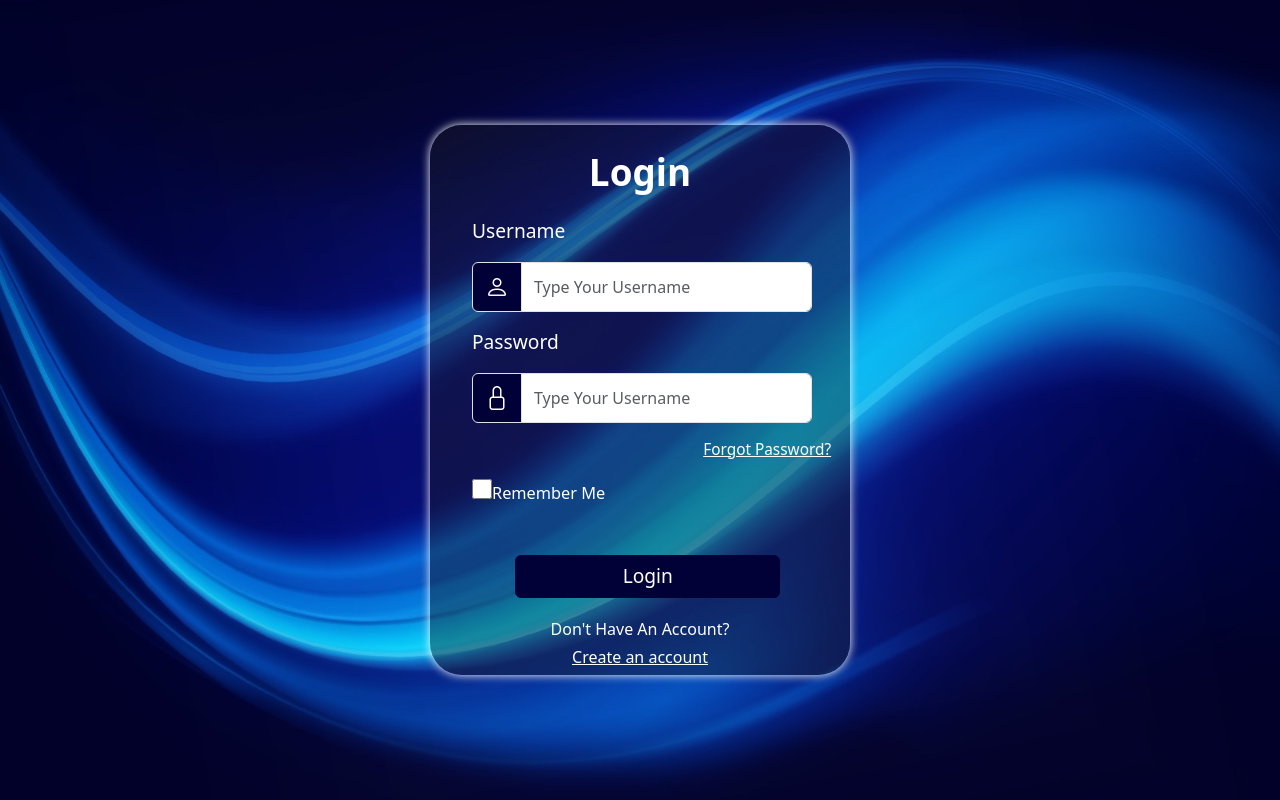
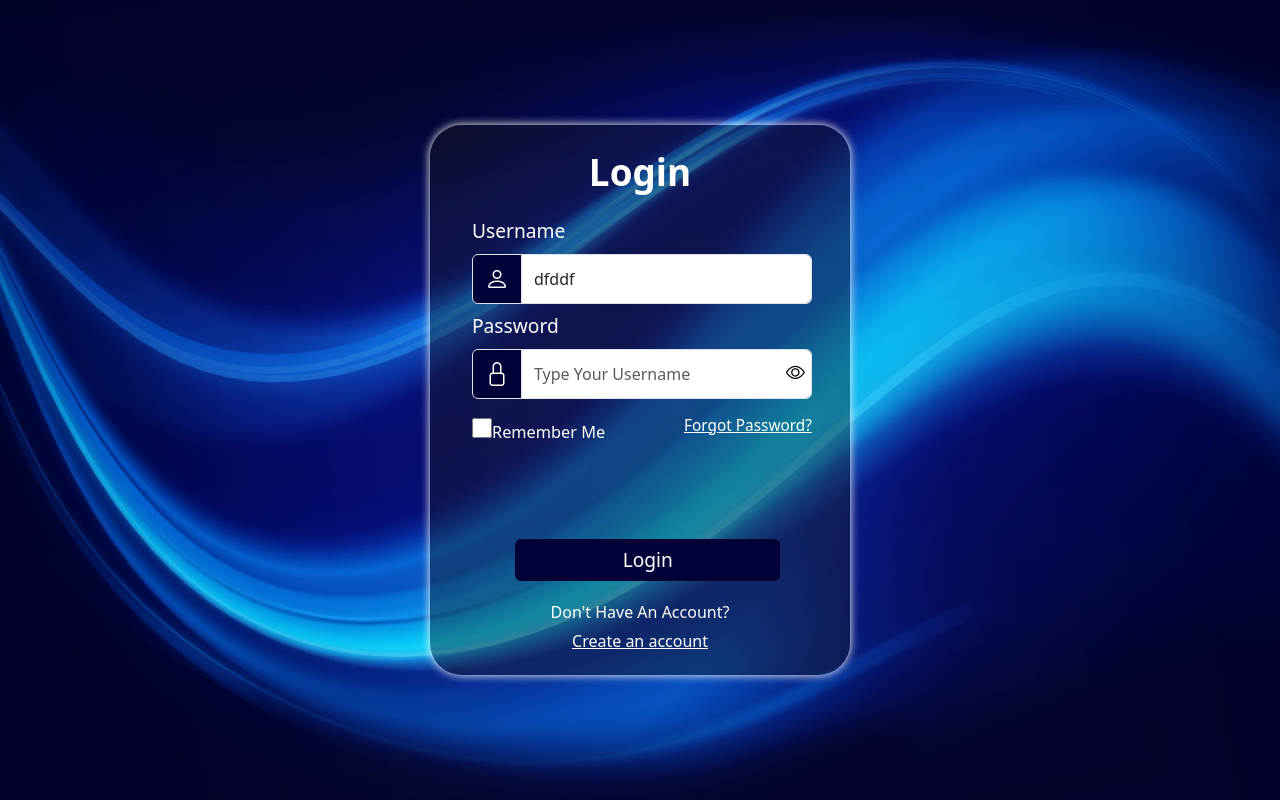
Before and after one commit to cohenitamar/AP2-ass2, a React (Create React App) app: page / in a window 1280 px wide. Built offline with nearby package versions, Linux system fonts and the light colour scheme.

Commit message:
updatedLogin&register

```diff
--- a/src/LoginComponent/AccountsDatabase.js
+++ b/src/LoginComponent/AccountsDatabase.js
@@ -1,4 +1,9 @@
-const AccountsDatabase = {}
+const AccountsDatabase = {
+    'oriard5': {password: '1111', first_name:"Ori", last_name: "Arad"},
+    'itamar248': {password: '2222', first_name:"Itamar", last_name: "Cohen"},
+    'taltal': {password: '3333', first_name:"Tal", last_name: "Gelerman"},
+    ' ': {password: ' ', first_name:"a", last_name: "a"},
+}
 
 
 
--- a/src/LoginComponent/InputVal.js
+++ b/src/LoginComponent/InputVal.js
@@ -1,9 +1,69 @@
 import React from 'react';
 import './login.css'
+import {  useEffect } from 'react';
 
-function InputVal({inputType, iconType ,inputRef,func}) {
+function InputVal({inputType, iconType, inputRef, func, innerIcon1,innerIcon2,unseen,seen,toHide,toSee ,checkUser,checkPassword}) {
+
+    var x = 1;
+
+    useEffect(() => {
+        if (x===1) {
+            if(!( inputRef.current.classList.contains("inputPassword"))) {
+                inputRef.current.value = 'dfddf';
+                x = 0
+            }
+        }
+
+    }, [x]);
+
+
+
+
+
+
+
+    if (inputType === "password") {
+        return (
+            <>
+                <div className="input-group input-group-login flex-nowrap">
+      <span className="input-group-text" id="addon-wrapping2">
+        <span className="icons">
+          <i className={iconType}/>
+        </span>
+      </span>
+                    <input
+                        type={inputType}
+                        className="form-control inputPassword"
+                        placeholder="Type Your Username"
+                        aria-label="Username"
+                        aria-describedby="addon-wrapping"
+                        ref={inputRef}
+                        onKeyDown={func}
+
+                    />
+
+
+                </div>
+
+                <span ref ={unseen}>
+                    <i className={innerIcon1} onClick={toSee}/></span>
+
+                <span className="d-none" ref={seen}>
+            <i className={innerIcon2} onClick={toHide}/>
+        </span>
+                <span className= "check d-none" ref ={checkPassword}>
+                    <i className="bi bi-exclamation-circle me-1"></i>
+                    Invalid password.
+                    </span>
+
+            </>
+
+        );
+    } else {
+
 
         return (
+            <>
             <div className="input-group input-group-login flex-nowrap">
       <span className="input-group-text" id="addon-wrapping2">
         <span className="icons">
@@ -18,10 +78,17 @@ function InputVal({inputType, iconType ,inputRef,func}) {
                     aria-describedby="addon-wrapping"
                     ref={inputRef}
                     onKeyDown={func}
+
                 />
             </div>
-
+                <span className="check d-none" ref ={checkUser} >
+                    <i className="bi bi-exclamation-circle me-1"></i>
+                     This user is not registered please register first.
+                    </span>
+            </>
         );
     }
 
+}
+
 export default InputVal;
--- a/src/LoginComponent/LoginButton.js
+++ b/src/LoginComponent/LoginButton.js
@@ -3,10 +3,11 @@ import React from "react";
 import {Link} from 'react-router-dom'
 
 
-function LoginButton({handleClick, reference}){
+function LoginButton({handleClick, reference, classRef}){
 
     return(
-        <div className="LoginButton">
+        <div className="LoginButton"
+        ref={classRef}>
             <Link to="/chat">
             <button type="button" className="btn btn-secondary" ref={reference} onClick={handleClick}>
                 Login
--- a/src/LoginComponent/LoginComponent.js
+++ b/src/LoginComponent/LoginComponent.js
@@ -9,10 +9,12 @@ function LoginComponent({setUsername}) {
         document.getElementById("bodyOfIndex").classList.remove("bodyChat");
         document.getElementById("bodyOfIndex").classList.remove("bodyRegister");
         document.getElementById("root").classList.remove("h-100");
+        document.getElementById("root").classList.remove("overflow-hidden");
         document.getElementById("root").classList.remove("m-0");
         document.getElementById("root").classList.remove("p-0");
         document.getElementById("htmlOfIndex").classList.remove("d-flex");
         document.getElementById("htmlOfIndex").classList.remove("justify-content-center");
+
 
         document.getElementById("bodyOfIndex").classList.add("bodyLogin");
         document.getElementById("bodyOfIndex").classList.add("row");
--- a/src/LoginComponent/UserInput.js
+++ b/src/LoginComponent/UserInput.js
@@ -12,22 +12,43 @@ function UserInput({u1, u2, setUsername}) {
     const userInput = useRef(null);
     const password = useRef(null);
     const loginButton = useRef(null);
+    const unseen = useRef(null);
+    const seen = useRef(null);
+    const checkUser = useRef(null);
+    const checkPassword =  useRef(null);
+    const buttonDiv = useRef(null);
+
+    function toSee() {
+        unseen.current.classList.add("d-none");
+        seen.current.classList.remove("d-none");
+        password.current.type='text';
+    }
+    function toHide() {
+        unseen.current.classList.remove("d-none");
+        seen.current.classList.add("d-none");
+        password.current.type='password';
+    }
 
     function handleClick(event) {
+        buttonDiv.current.classList.add("LoginButton2");
+        checkPassword.current.classList.add("d-none");
+        checkUser.current.classList.add("d-none");
         if (!(userInput.current.value in accountsDatabase)) {
             userInput.current.value = "";
             password.current.value = "";
-            alert("This user is not registered please register first.")
+            checkUser.current.classList.remove("d-none");
             event.preventDefault();
             return;
         }
+        console.log(accountsDatabase[userInput.current.value]['password']);
         if (!(password.current.value === accountsDatabase[userInput.current.value]['password'])) {
             event.preventDefault();
-            alert("Invalid password.")
+            checkPassword.current.classList.remove("d-none");
         }
         setUsername(userInput.current.value);
         userInput.current.value = "";
         password.current.value = "";
+
     }
 
     function handleKeyPress(event) {
@@ -39,15 +60,16 @@ function UserInput({u1, u2, setUsername}) {
     return (
 
         <div className="inputUser">
-            <div className="mb-3 mt-1">{u1}</div>
-            <InputVal inputType="text" iconType="bi bi-person" inputRef={userInput} func={handleKeyPress}/>
-            <div className="mb-3 mt-3">{u2}</div>
-            <InputVal inputType="password" iconType="bi bi-lock" inputRef={password} func={handleKeyPress}/>
+            <div className="mb-2 mt-1">{u1}</div>
+            <InputVal inputType="text" iconType="bi bi-person" inputRef={userInput} func={handleKeyPress} checkUser={checkUser}/>
+            <div className="mb-2 pt-2">{u2}</div>
+            <InputVal inputType="password" iconType="bi bi-lock" inputRef={password} func={handleKeyPress} innerIcon1="bi bi-eye iconPassword" innerIcon2="bi bi-eye-slash iconPassword" checkPassword={checkPassword}
+            seen={seen} unseen={unseen} toSee={toSee} toHide={toHide}/>
             <p className="forget text-decoration-underline" >
                 Forgot Password?
             </p>
             <Vcheck/>
-            <LoginButton handleClick={handleClick} reference={loginButton}/>
+            <LoginButton handleClick={handleClick} reference={loginButton} classRef={buttonDiv}/>
         </div>
     );
 }
--- a/src/LoginComponent/login.css
+++ b/src/LoginComponent/login.css
@@ -56,7 +56,6 @@
 
 
 .bodyLogin {
-
   background-image: url('../shared_background.jpg');
   background-size: cover;
   background-position: center;
@@ -64,8 +63,6 @@
   align-items: center;
   justify-content: center;
   overflow: auto;
-
-
 }
 
 .forget {
@@ -110,17 +107,15 @@
 .form-control:focus{
   border-color: rgb(1, 1, 55);
   box-shadow: 0 0 0 0.1rem rgb(1, 1, 55) ;
-
 }
 
 a {
   color: white;
-
 }
 
 .VCheck {
-  float: left;
-  margin-top: 15%;
+
+  padding-top: 5%;
   font-size: 85%;
 
 }
@@ -134,7 +129,7 @@ input.myBox {
 
 .LoginButton {
   margin-bottom: 5%;
-  margin-top: 35%;
+  margin-top: 25%;
   text-align: center;
 }
 
@@ -172,3 +167,25 @@ input.myBox {
   text-align: center;
   font-size: 100%;
 }
+
+.iconPassword{
+  color: black;
+  position: relative;
+  float: right;
+  z-index: 10;
+  right: 45px;
+  bottom: 40px;
+  cursor: pointer;
+}
+.inputPassword{
+  padding-right: 30px;
+}
+.check{
+ font-size: 80%;
+  color: #c22b2b;
+}
+.LoginButton2 {
+  margin-bottom: 5%;
+  margin-top: 17%;
+  text-align: center;
+}
--- a/src/RegistrationComponent/RegisterPg2.js
+++ b/src/RegistrationComponent/RegisterPg2.js
@@ -248,7 +248,7 @@ function RegisterPg2() {
                             <small>Already registered? </small>
                         </div>
                         <div className=" ">
-                            <Link to="/">
+                            <Link to="/" onClick={handleClick}>
                                 <small> Click here to login </small>
                             </Link>
                         </div>
```
Also changed, not shown: src/RegistrationComponent/Name/Name_Registration.js (+15 -2 lines), src/RegistrationComponent/RegisterComponent.js (+23 -2 lines). Lines whose indentation alone changed are shown as unchanged.
